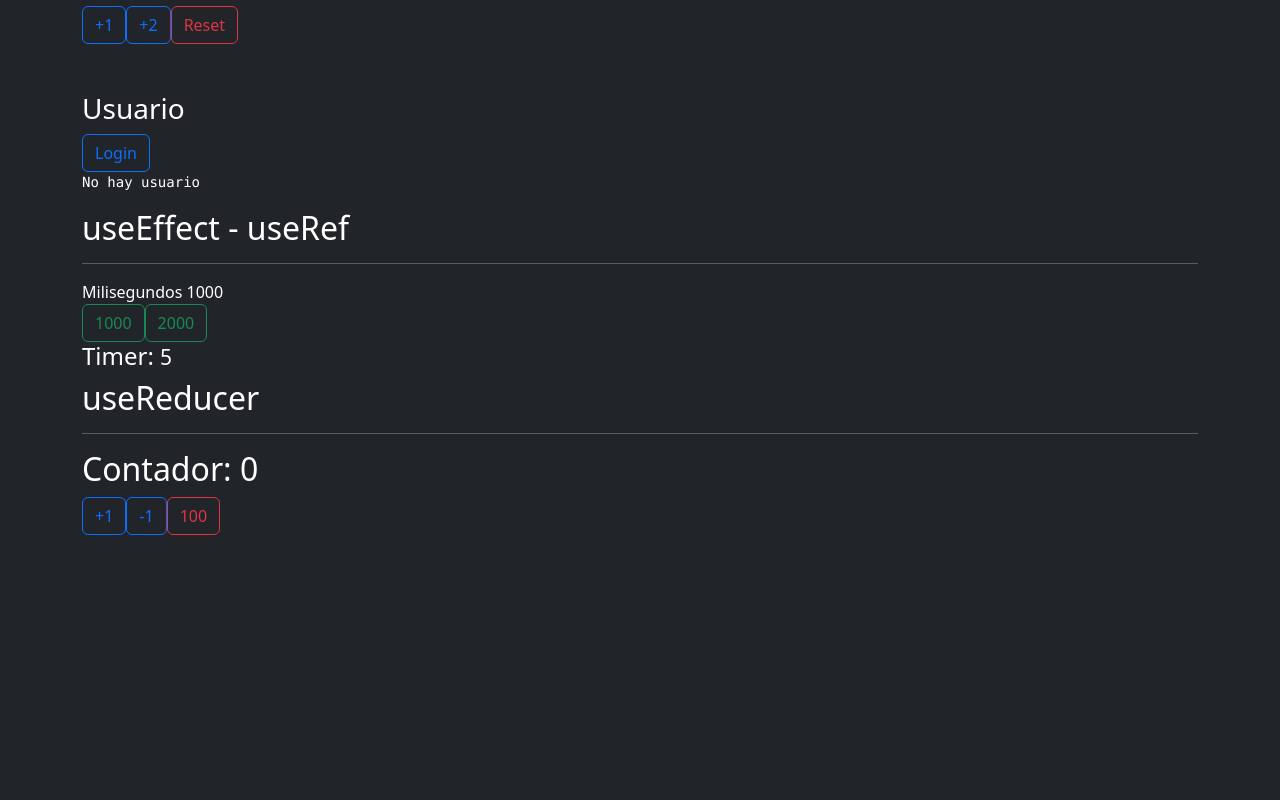
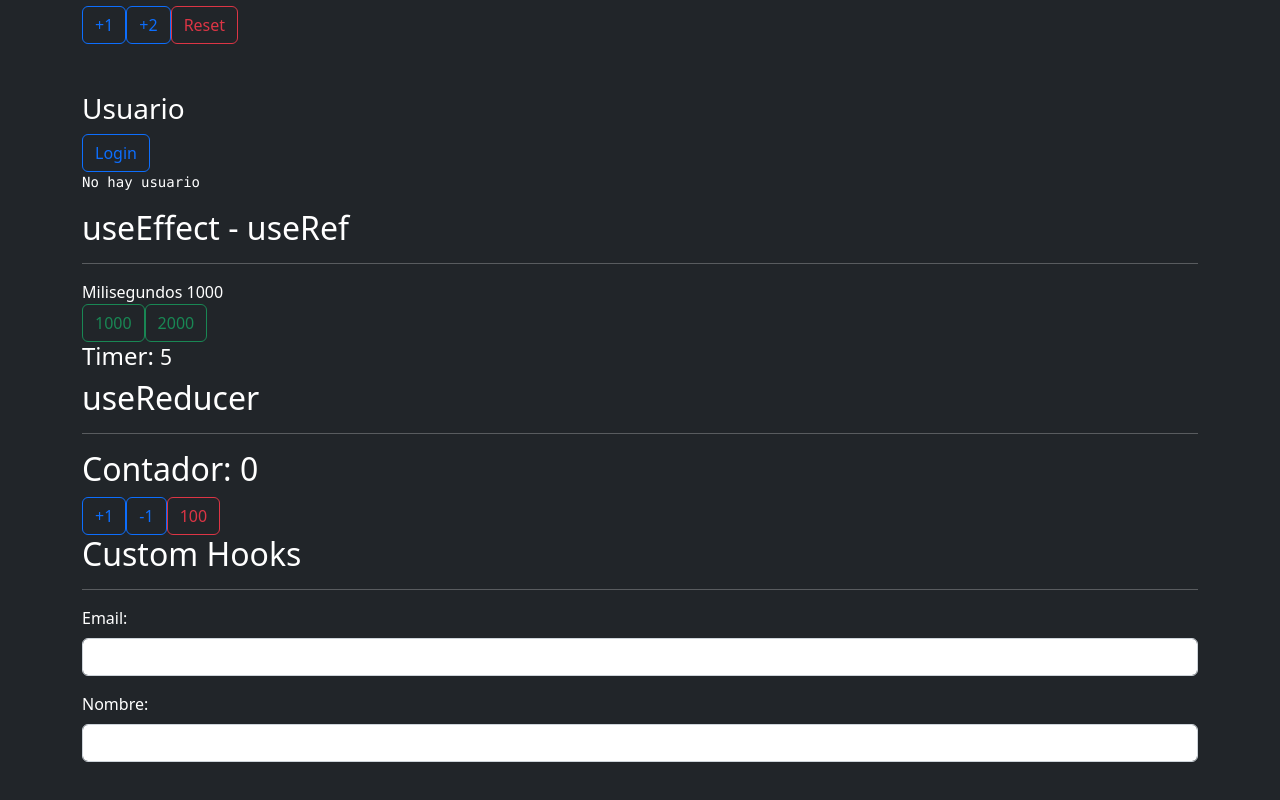
Before and after one commit to Toxcastel/mi-app-ts, a React (Create React App) app: page / in a window 1280 px wide. Shown: the part 252-1052 px from the top of the page. Before the commit the page ends 800 px from the top, so only its background shows below. Built offline with nearby package versions, Linux system fonts and the light colour scheme.

Commit message:
custom hooks

```diff
--- a/src/App.tsx
+++ b/src/App.tsx
@@ -1,5 +1,6 @@
 import { ContadorReducer } from "./components/ContadorReducer";
 import Counter from "./components/Counter";
+import { Formulario } from "./components/Formulario";
 import { TimerPadre } from "./components/TimerPadre";
 import Usuario from "./components/Usuario";
 
@@ -22,6 +23,16 @@ function App() {
             <h2>useReducer</h2>
             <hr/>
             <ContadorReducer/>
+
+            <h2>Custom Hooks</h2>
+            <hr/>
+            <Formulario/>
+            <br/>
+            <br/>
+            <br/>
+            <br/>
+            <br/>
+            <br/>
         </>
     );
 }
--- /dev/null
+++ b/src/components/Formulario.tsx
@@ -0,0 +1,15 @@
+export const Formulario = () => {
+    return (
+        <form autoComplete="off">
+            <div className="mb-3">
+                <label className="form-label">Email:</label>
+                <input type="email" className="form-control" name="email" />
+            </div>
+
+            <div className="mb-3">
+                <label className="form-label">Nombre:</label>
+                <input type="text" className="form-control" name="nombre" />
+            </div>
+        </form>
+    );
+};
```
